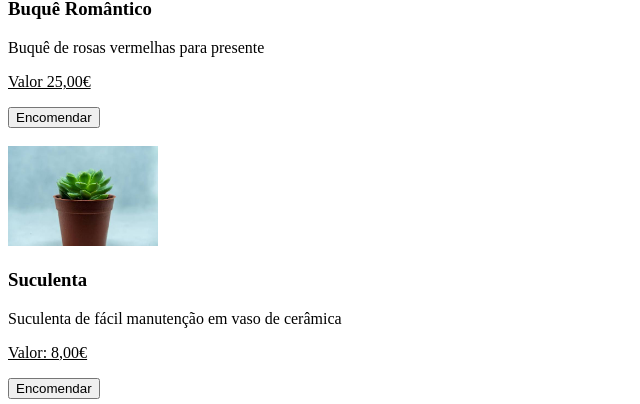
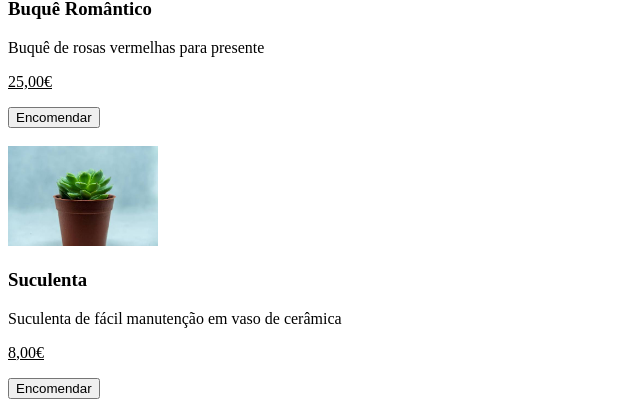
Before and after one commit to caroline-torres/flordecasa-floricultura, a plain HTML site: page index.html in a window 1280 px wide. Shown: the part 793-1197 px from the top of the page, without its empty margins (0-640 px from the left). Drawn offline with Linux system fonts and the light colour scheme.

Commit message:
feature: removi o valor

```diff
--- a/index.html
+++ b/index.html
@@ -28,14 +28,14 @@
     <img src="buqueromantico-rosas.jpg" alt="Buquê romantico de rosas vermelhas "width="150" height="100">
      <h3>Buquê Romântico</h3>
         <p>Buquê de rosas vermelhas para presente</p>
-        <p><ins> Valor 25,00€</ins></p>
+        <p><ins> 25,00€</ins></p>
         <button>Encomendar</button>
 <br>
 <br>
     <img src="suculenta.jpg" alt="Suculenta" width="150" height="100">
      <h3>Suculenta</h3>
         <p>Suculenta de fácil manutenção em vaso de cerâmica</p>
-        <p><ins> Valor: 8,00€</ins></p>
+        <p><ins> 8,00€</ins></p>
         <button>Encomendar</button>
 </div>
 
```
